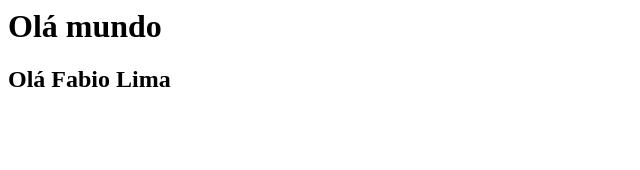
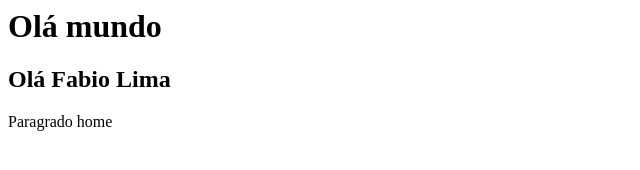
Before and after one commit to FABIO3750/curso_git_udemy, a plain HTML site: page index.html in a window 1280 px wide. Shown: the whole page, without its empty margins (0-640 px from the left). Drawn offline with Linux system fonts and the light colour scheme.

Commit message:
estou passando os novoes aquivos da home

```diff
--- a/index.html
+++ b/index.html
@@ -1,2 +1,3 @@
 <h1>Olá mundo</h1>
 <h2>Olá Fabio Lima</h2>
+<p>Paragrado home</p>
```
Also changed, not shown: nomes.txt, teste.txt (added).
